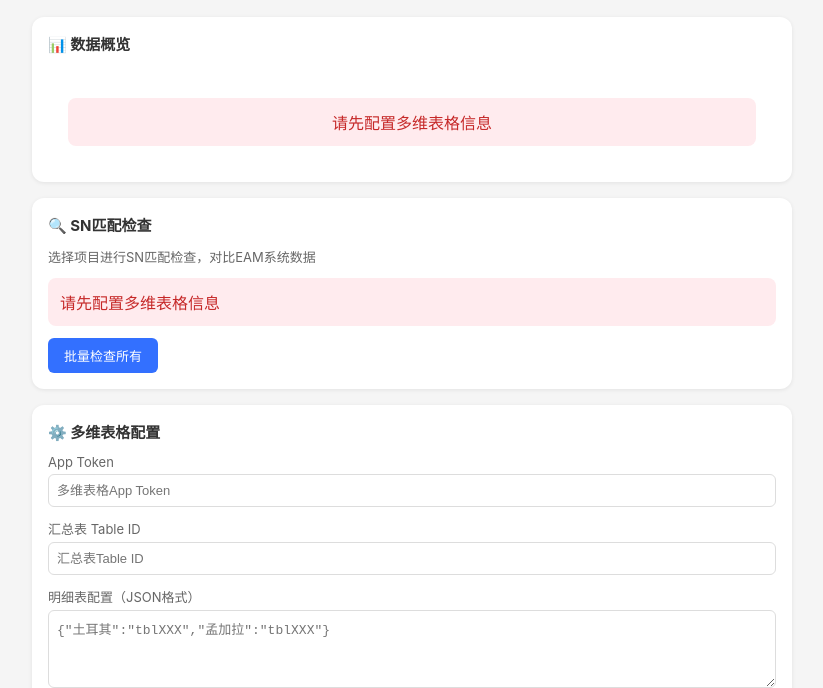
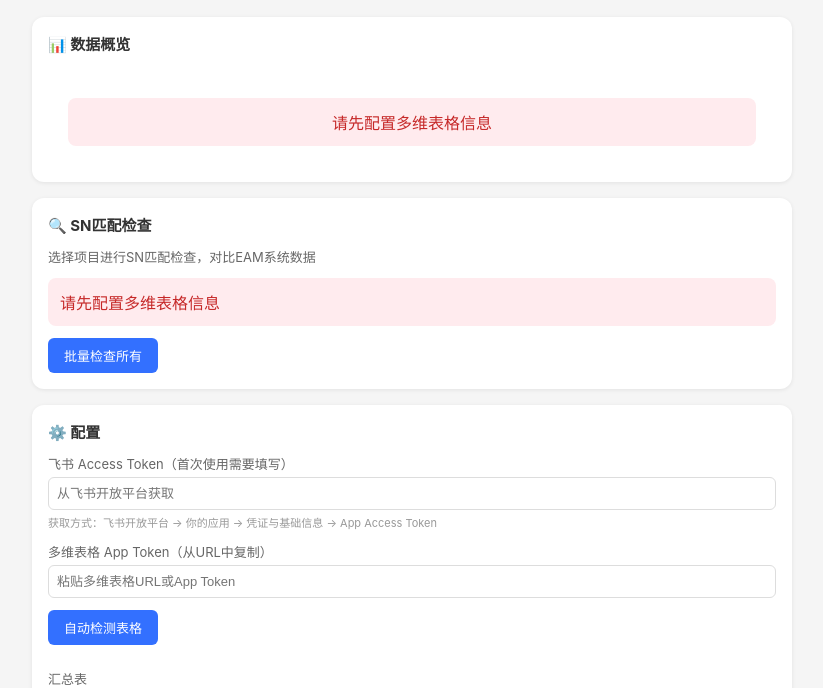
Before and after one commit to Daluobo688/sn-plugin, a plain HTML site: page index.html in a window 1280 px wide. Shown: the part 116-804 px from the top of the page, without its empty margins (228-1051 px from the left). Drawn offline with Linux system fonts and the light colour scheme.

Commit message:
Update: auto-detect tables and token config

```diff
--- a/index.html
+++ b/index.html
@@ -77,32 +77,89 @@
 
         <!-- 配置 -->
         <div class="card">
-            <h3>⚙️ 多维表格配置</h3>
+            <h3>⚙️ 配置</h3>
             <div class="form-group">
-                <label>App Token</label>
-                <input type="text" id="app-token" class="input" placeholder="多维表格App Token">
+                <label>飞书 Access Token（首次使用需要填写）</label>
+                <input type="password" id="feishu-token" class="input" placeholder="从飞书开放平台获取">
+                <div style="font-size:11px;color:#999;margin-top:4px;">获取方式：飞书开放平台 → 你的应用 → 凭证与基础信息 → App Access Token</div>
             </div>
             <div class="form-group">
-                <label>汇总表 Table ID</label>
-                <input type="text" id="summary-table" class="input" placeholder="汇总表Table ID">
+                <label>多维表格 App Token（从URL中复制）</label>
+                <input type="text" id="app-token" class="input" placeholder="粘贴多维表格URL或App Token">
+            </div>
+            <button class="btn btn-primary" onclick="detectTables()" style="margin-bottom: 12px;">自动检测表格</button>
+            <div id="table-list" style="margin-bottom: 12px;"></div>
+            <div class="form-group">
+                <label>汇总表</label>
+                <select id="summary-table" class="input"><option value="">-- 请先检测表格 --</option></select>
             </div>
             <div class="form-group">
-                <label>明细表配置（JSON格式）</label>
-                <textarea id="detail-tables" class="input" rows="4" placeholder='{"土耳其":"tblXXX","孟加拉":"tblXXX"}'></textarea>
+                <label>明细表配置（自动填充）</label>
+                <textarea id="detail-tables" class="input" rows="3" readonly></textarea>
             </div>
             <button class="btn btn-primary" onclick="saveConfig()">保存配置</button>
-            <button class="btn btn-success" onclick="testConnection()" style="margin-left: 8px;">测试连接</button>
         </div>
     </div>
 
     <script>
         // 配置
         let config = JSON.parse(localStorage.getItem('sn_config') || '{}');
+        document.getElementById('feishu-token').value = localStorage.getItem('feishu_token') || '';
         document.getElementById('app-token').value = config.app_token || '';
-        document.getElementById('summary-table').value = config.summary_table || '';
-        document.getElementById('detail-tables').value = config.detail_tables ? JSON.stringify(config.detail_tables) : '';
+        if (config.summary_table) {
+            document.getElementById('summary-table').value = config.summary_table;
+        }
+        if (config.detail_tables) {
+            document.getElementById('detail-tables').value = JSON.stringify(config.detail_tables);
+        }
+
+        // 自动检测表格
+        async function detectTables() {
+            var tokenInput = document.getElementById('app-token').value.trim();
+            // 从URL提取App Token
+            var match = tokenInput.match(/\/base\/([A-Za-z0-9]+)/);
+            if (match) tokenInput = match[1];
+            if (!tokenInput) { toast('请输入App Token或粘贴多维表格URL', 'error'); return; }
+
+            config.app_token = tokenInput;
+            document.getElementById('app-token').value = tokenInput;
+
+            try {
+                var feishuToken = await getFeishuToken();
+                if (!feishuToken) { toast('请先登录飞书获取Token', 'error'); return; }
+
+                var resp = await fetch('https://open.feishu.cn/open-apis/bitable/v1/apps/' + tokenInput + '/tables', {
+                    headers: { 'Authorization': 'Bearer ' + feishuToken }
+                });
+                var data = await resp.json();
+                if (data.code !== 0) { toast('获取表格失败：' + (data.msg || ''), 'error'); return; }
+
+                var tables = data.data.items || [];
+                var html = '<div style="font-size:13px;color:#666;margin-bottom:8px;">检测到 ' + tables.length + ' 个表格：</div>';
+                var selectHtml = '<option value="">-- 选择汇总表 --</option>';
+                var detailOptions = [];
+
+                tables.forEach(function(t) {
+                    selectHtml += '<option value="' + t.table_id + '">' + t.name + ' (' + t.table_id + ')</option>';
+                    detailOptions.push({ name: t.name, id: t.table_id });
+                });
+
+                document.getElementById('summary-table').innerHTML = selectHtml;
+                document.getElementById('detail-tables').value = JSON.stringify(detailOptions.reduce(function(acc, item) {
+                    acc[item.name] = item.id;
+                    return acc;
+                }, {}));
+
+                document.getElementById('table-list').innerHTML = html;
+                toast('检测到 ' + tables.length + ' 个表格', 'success');
+            } catch (e) {
+                toast('检测失败：' + e.message, 'error');
+            }
+        }
 
         function saveConfig() {
+            var feishuToken = document.getElementById('feishu-token').value.trim();
+            if (feishuToken) localStorage.setItem('feishu_token', feishuToken);
             config = {
                 app_token: document.getElementById('app-token').value.trim(),
                 summary_table: document.getElementById('summary-table').value.trim(),
@@ -130,7 +187,6 @@
 
         // 获取飞书Token
         async function getFeishuToken() {
-            // 从本地存储获取或使用测试token
             return localStorage.getItem('feishu_token') || '';
         }
 
```
Also changed, not shown: src/index.html (+67 -11 lines).
